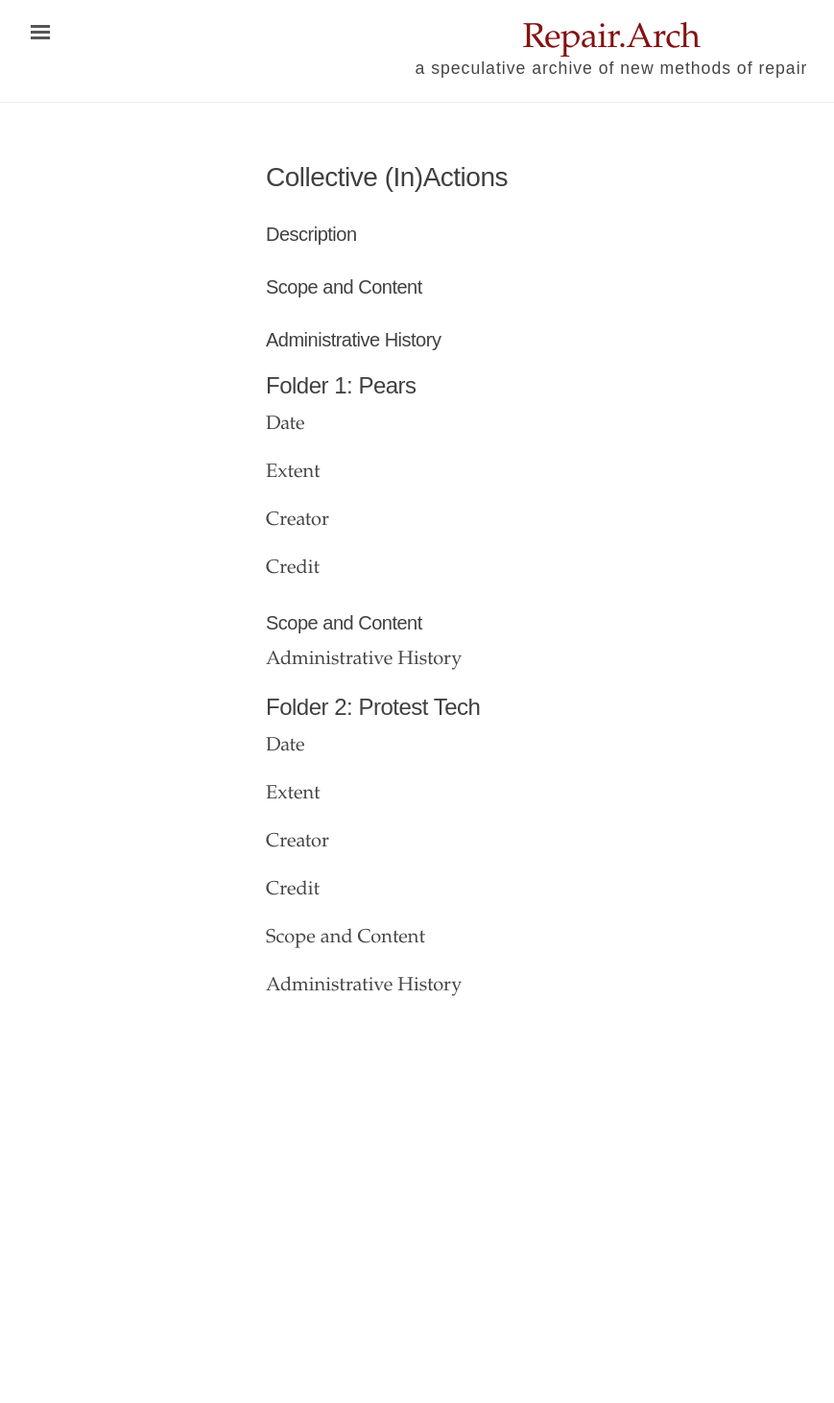
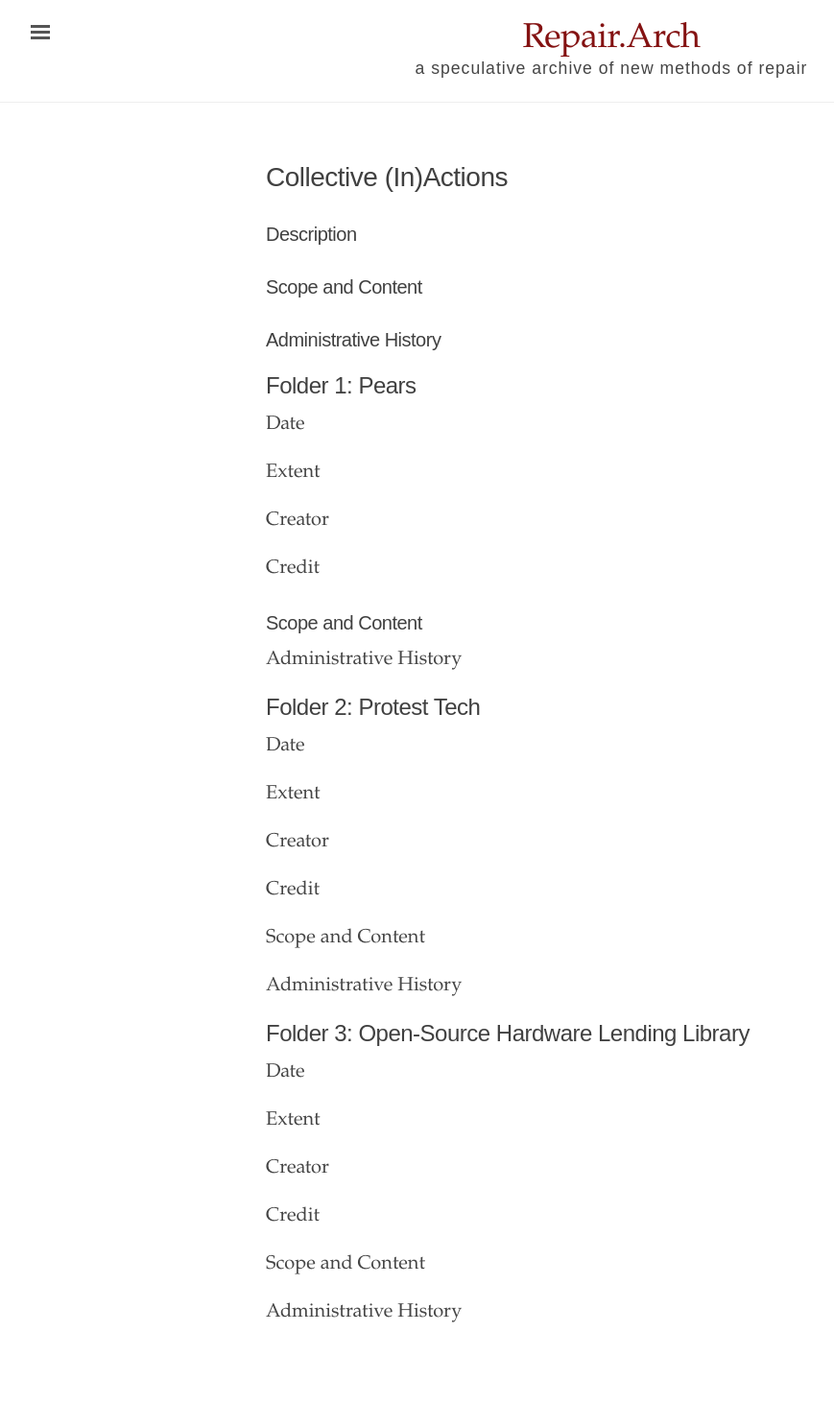
Before and after one commit to jfo-omalley/repairarch, a Jekyll site: the page built from _texts/inaction.md, in a window 1280 px wide. Shown: the whole page at 96% size, without its empty margins (3-872 px from the left). Built offline with Jekyll 4.4.1, drawn with Linux system fonts in a browser that asks for light colours; before the commit the page ends 1122 px from its top, so only the background shows below that.

Commit message:
text update

```diff
--- a/_texts/inaction.md
+++ b/_texts/inaction.md
@@ -43,3 +43,17 @@ Credit
 Scope and Content
 
 Administrative History
+
+## Folder 3: Open-Source Hardware Lending Library
+
+Date
+
+Extent
+
+Creator
+
+Credit
+
+Scope and Content
+
+Administrative History
```
Also changed, not shown: _texts/computing.md (line endings or trailing spaces).
